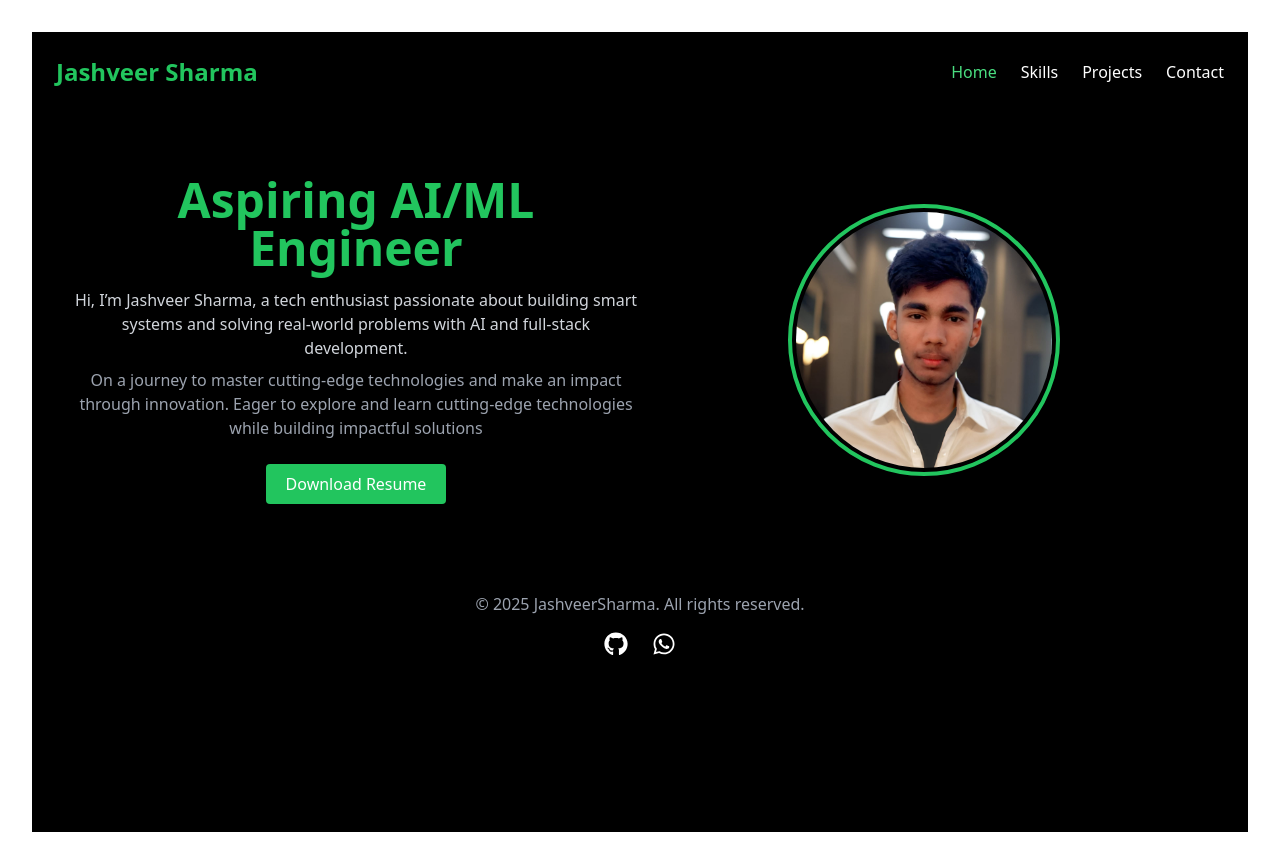
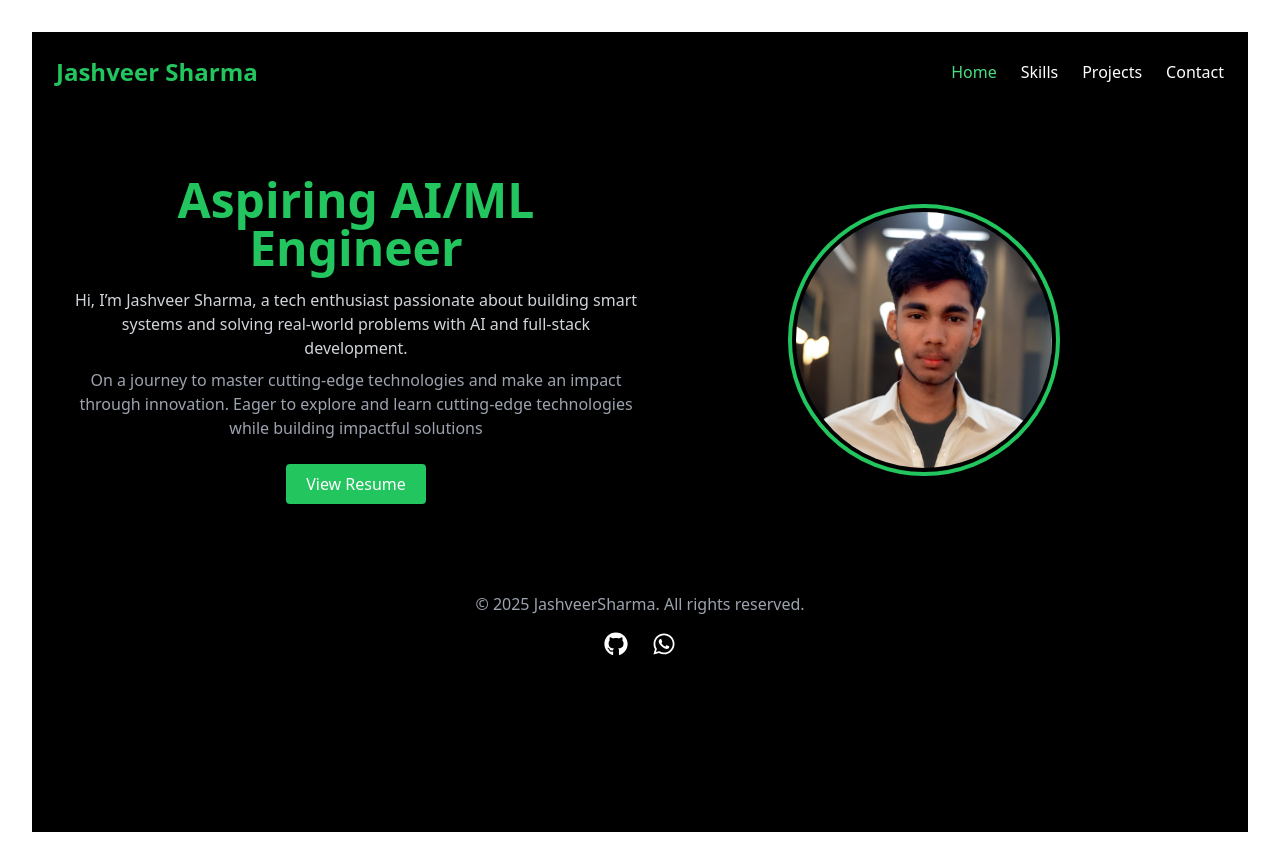
Before and after one commit to jashveer-sharma/Portfolio-Website, a React (Vite) app: page / in a window 1280 px wide. Built offline with nearby package versions, Linux system fonts and the light colour scheme.

Commit message:
Updated resume button link in Hero.jsx

```diff
--- a/src/components/Hero.jsx
+++ b/src/components/Hero.jsx
@@ -18,12 +18,12 @@ const Hero = () => (
       </p>
       <a
         href="/JashveerSharma-Portfolio.pdf"
-        download
-        className="your-button-styles mt-6 bg-green-500 px-5 py-2 rounded hover:bg-green-600 transition inline-block"
+        target="_blank"
+        rel="noopener noreferrer"
+        className="mt-6 bg-green-500 px-5 py-2 rounded hover:bg-green-600 transition inline-block"
       >
-        Download Resume
+        View Resume
       </a>
-
     </div>
     <div className="md:w-1/2 mt-10 md:mt-0 flex justify-center">
       <div className="rounded-full border-4 border-green-500 p-1">
```
